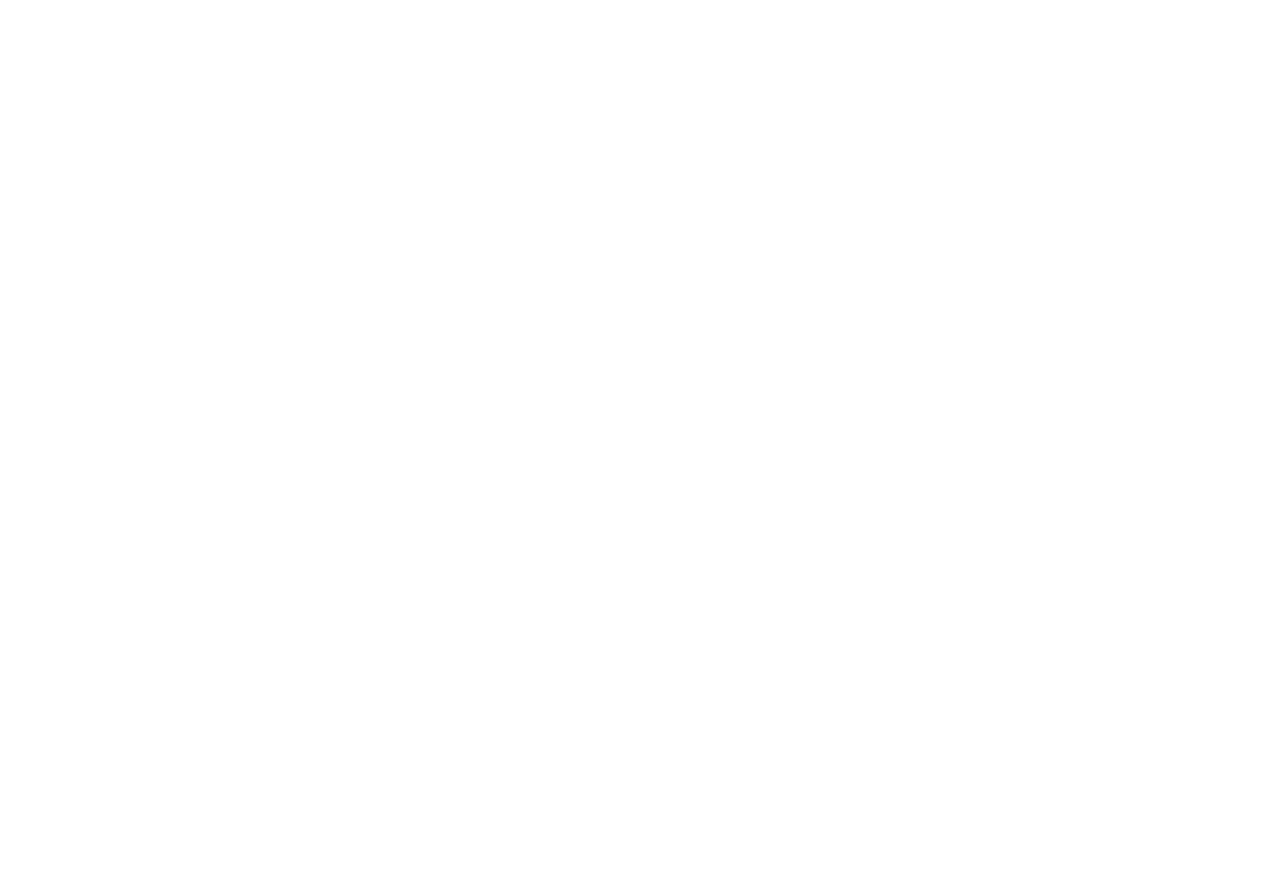
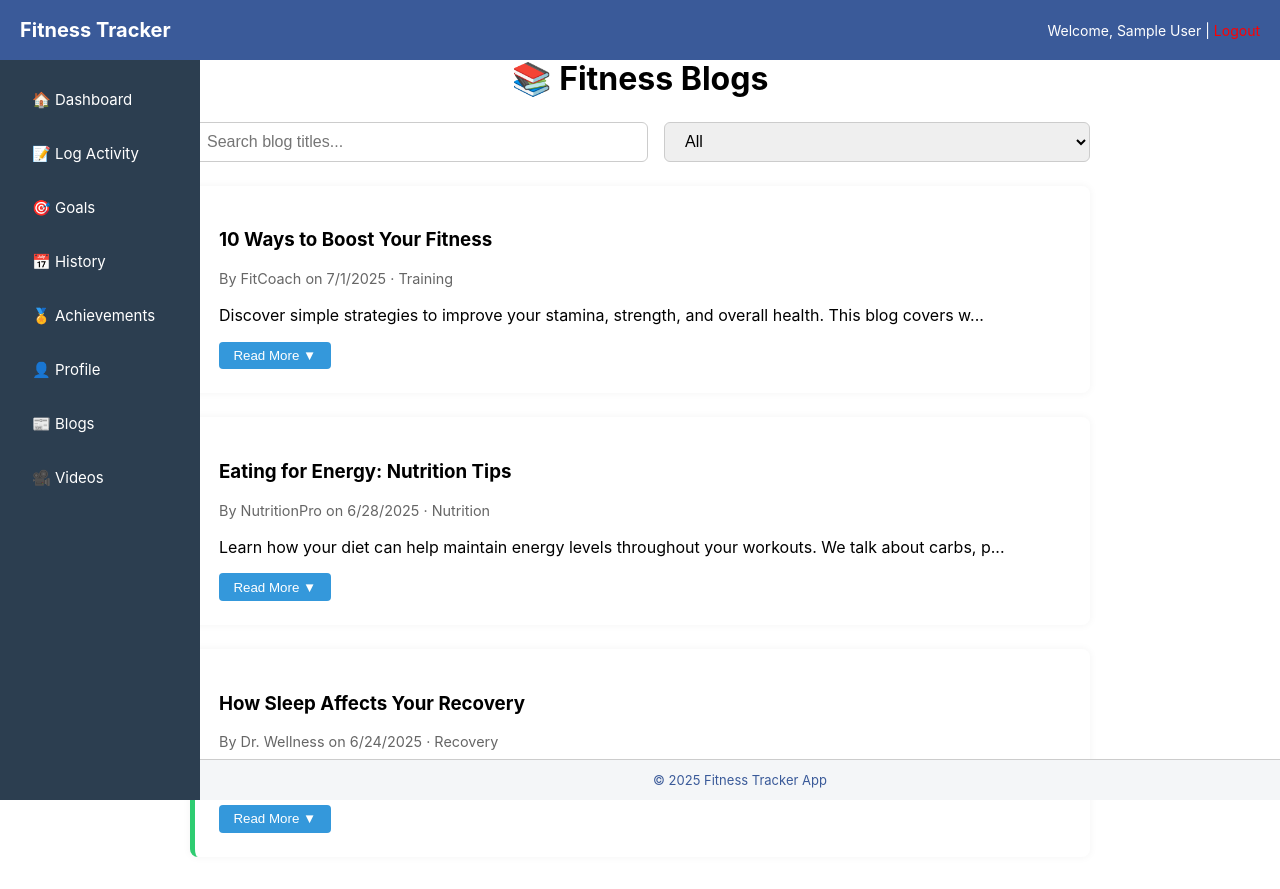
Before and after one commit to anilgoud3005/fitness-tracker-frontend, a React (Create React App) app: page /blogs in a window 1280 px wide. Before the commit this address had no page. Before the commit the page ends 800 px from the top, so only its background shows below. Built offline with nearby package versions, Linux system fonts and the light colour scheme; sample sign-in values are in the browser's storage.

Commit message:
blogs and videos

```diff
--- a/src/App.js
+++ b/src/App.js
@@ -28,6 +28,10 @@ import Header from './components/Header';
 import Sidebar from './components/Sidebar';
 import Footer from './components/Footer';
 import PrivateRoute from './routes/PrivateRoute';
+
+import Blogs from './pages/Blogs';
+import Videos from './pages/Videos';
+
 
 function App() {
   return (
@@ -128,6 +132,34 @@ function App() {
           }
         />
         <Route
+          path="/blogs"
+          element={
+            <PrivateRoute>
+              <>
+                <Header />
+                <Sidebar />
+                <Blogs />
+                <Footer />
+              </>
+            </PrivateRoute>
+          }
+        />
+
+        <Route
+          path="/videos"
+          element={
+            <PrivateRoute>
+              <>
+                <Header />
+                <Sidebar />
+                <Videos />
+                <Footer />
+              </>
+            </PrivateRoute>
+          }
+        />
+
+        <Route
           path="/settings"
           element={
             <PrivateRoute>
--- a/src/components/Sidebar.js
+++ b/src/components/Sidebar.js
@@ -12,6 +12,8 @@ const Sidebar = () => {
         <Link to="/history">📅 History</Link>
         <Link to="/achievements">🏅 Achievements</Link>
         <Link to="/profile">👤 Profile</Link>
+        <Link to="/blogs">📰 Blogs</Link>
+        <Link to="/videos">🎥 Videos</Link>
         {/* <Link to="/settings">⚙️ Settings</Link> */}
       </nav>
     </aside>
--- /dev/null
+++ b/src/pages/Blogs.css
@@ -0,0 +1,76 @@
+.blogs-page {
+  max-width: 900px;
+  margin: auto;
+  padding: 2rem 1rem;
+}
+
+.blogs-page h2 {
+  margin-bottom: 1.5rem;
+  text-align: center;
+  font-size: 2rem;
+}
+
+.blog-filters {
+  display: flex;
+  justify-content: space-between;
+  gap: 1rem;
+  margin-bottom: 1.5rem;
+}
+
+.blog-filters input,
+.blog-filters select {
+  padding: 0.6rem 1rem;
+  border: 1px solid #ccc;
+  border-radius: 6px;
+  width: 50%;
+  font-size: 1rem;
+}
+
+.blog-list {
+  display: flex;
+  flex-direction: column;
+  gap: 1.5rem;
+}
+
+.blog-card {
+  background: #fff;
+  padding: 1.5rem;
+  border-radius: 8px;
+  box-shadow: 0 0 8px rgba(0, 0, 0, 0.05);
+  border-left: 5px solid #2ECC71;
+  transition: box-shadow 0.2s ease;
+}
+
+.blog-card:hover {
+  box-shadow: 0 0 12px rgba(0, 0, 0, 0.1);
+}
+
+.blog-meta {
+  color: #666;
+  font-size: 0.9rem;
+  margin: 0.4rem 0 1rem;
+}
+
+.blog-snippet {
+  font-size: 1rem;
+  line-height: 1.6;
+  margin-bottom: 0.8rem;
+}
+
+.read-btn {
+  background: #3498DB;
+  color: white;
+  padding: 0.4rem 0.9rem;
+  border: none;
+  border-radius: 4px;
+  cursor: pointer;
+}
+
+.read-btn:hover {
+  background: #2980B9;
+}
+
+.no-results {
+  text-align: center;
+  color: #999;
+}
--- /dev/null
+++ b/src/pages/Blogs.js
@@ -0,0 +1,95 @@
+import React, { useEffect, useState } from 'react';
+import './Blogs.css';
+
+const mockBlogs = [
+  {
+    id: 1,
+    title: '10 Ways to Boost Your Fitness',
+    author: 'FitCoach',
+    date: '2025-07-01',
+    category: 'Training',
+    content: `Discover simple strategies to improve your stamina, strength, and overall health. This blog covers warm-ups, dynamic routines, progressive overload, and tracking tips for beginners and pros alike.`,
+  },
+  {
+    id: 2,
+    title: 'Eating for Energy: Nutrition Tips',
+    author: 'NutritionPro',
+    date: '2025-06-28',
+    category: 'Nutrition',
+    content: `Learn how your diet can help maintain energy levels throughout your workouts. We talk about carbs, protein timing, hydration, and micronutrient balance.`,
+  },
+  {
+    id: 3,
+    title: 'How Sleep Affects Your Recovery',
+    author: 'Dr. Wellness',
+    date: '2025-06-24',
+    category: 'Recovery',
+    content: `You grow stronger when you rest—not when you train. Discover why sleep is essential for performance, and how to optimize it for max results.`,
+  },
+];
+
+const Blogs = () => {
+  const [blogs, setBlogs] = useState([]);
+  const [category, setCategory] = useState('All');
+  const [search, setSearch] = useState('');
+  const [expanded, setExpanded] = useState(null);
+
+  useEffect(() => {
+    // Replace with real API call if needed
+    setBlogs(mockBlogs);
+  }, []);
+
+  const filtered = blogs.filter(blog => {
+    return (
+      (category === 'All' || blog.category === category) &&
+      blog.title.toLowerCase().includes(search.toLowerCase())
+    );
+  });
+
+  return (
+    <div className="blogs-page">
+      <h2>📚 Fitness Blogs</h2>
+
+      {/* Filters */}
+      <div className="blog-filters">
+        <input
+          type="text"
+          placeholder="Search blog titles..."
+          value={search}
+          onChange={(e) => setSearch(e.target.value)}
+        />
+        <select value={category} onChange={(e) => setCategory(e.target.value)}>
+          <option>All</option>
+          <option>Training</option>
+          <option>Nutrition</option>
+          <option>Recovery</option>
+        </select>
+      </div>
+
+      {/* Blog Cards */}
+      <div className="blog-list">
+        {filtered.length > 0 ? (
+          filtered.map(blog => (
+            <div key={blog.id} className="blog-card">
+              <h3>{blog.title}</h3>
+              <p className="blog-meta">By {blog.author} on {new Date(blog.date).toLocaleDateString()} · {blog.category}</p>
+              <p className="blog-snippet">
+                {expanded === blog.id
+                  ? blog.content
+                  : `${blog.content.slice(0, 100)}...`
+                }
+              </p>
+              <button className="read-btn" onClick={() => setExpanded(expanded === blog.id ? null : blog.id)}>
+                {expanded === blog.id ? 'Read Less ▲' : 'Read More ▼'}
+              </button>
+            </div>
+          ))
+        ) : (
+          <p className="no-results">No blogs match your search/filter.</p>
+        )}
+      </div>
+    </div>
+  );
+};
+
+export default Blogs;
--- /dev/null
+++ b/src/pages/Videos.css
@@ -0,0 +1,97 @@
+.videos-page {
+  max-width: 1000px;
+  margin: auto;
+  padding: 2rem 1rem;
+}
+
+.videos-page h2 {
+  text-align: center;
+  font-size: 2rem;
+  margin-bottom: 1.5rem;
+}
+
+.video-filters {
+  display: flex;
+  justify-content: space-between;
+  margin-bottom: 2rem;
+  gap: 1rem;
+}
+
+.video-filters input,
+.video-filters select {
+  padding: 0.6rem 1rem;
+  border-radius: 6px;
+  border: 1px solid #ccc;
+  font-size: 1rem;
+  width: 50%;
+}
+
+.video-grid {
+  display: grid;
+  grid-template-columns: repeat(auto-fit, minmax(300px, 1fr));
+  gap: 2rem;
+}
+
+.video-card {
+  background: #fff;
+  border-radius: 8px;
+  overflow: hidden;
+  box-shadow: 0 0 12px rgba(0, 0, 0, 0.05);
+  transition: transform 0.2s;
+}
+
+.video-card:hover {
+  transform: translateY(-5px);
+}
+
+.video-embed iframe {
+  width: 100%;
+  height: 180px;
+  border: none;
+}
+
+.video-details {
+  padding: 1rem;
+}
+
+.video-details h4 {
+  margin-bottom: 0.5rem;
+}
+
+.category-label {
+  font-size: 0.85rem;
+  color: #888;
+  margin-bottom: 0.5rem;
+}
+
+.video-tags {
+  margin-bottom: 0.8rem;
+}
+
+.tag {
+  background: #eee;
+  padding: 0.3rem 0.7rem;
+  margin-right: 5px;
+  border-radius: 4px;
+  font-size: 0.8rem;
+  color: #555;
+}
+
+.watch-later-btn {
+  background: #3498db;
+  color: white;
+  padding: 0.4rem 1rem;
+  border: none;
+  border-radius: 4px;
+  cursor: pointer;
+}
+
+.watch-later-btn:hover {
+  background: #2e86c1;
+}
+
+.no-results {
+  text-align: center;
+  color: #777;
+  grid-column: 1 / -1;
+}
--- /dev/null
+++ b/src/pages/Videos.js
@@ -0,0 +1,95 @@
+import React, { useEffect, useState } from 'react';
+import './Videos.css';
+
+const mockVideos = [
+  {
+    id: 1,
+    title: 'Full Body Home Workout',
+    embedUrl: 'https://www.youtube.com/embed/UItWltVZZmE',
+    category: 'Workout',
+    tags: ['full-body', 'no-equipment', 'home'],
+  },
+  {
+    id: 2,
+    title: 'Yoga for Flexibility',
+    embedUrl: 'https://www.youtube.com/embed/v7AYKMP6rOE',
+    category: 'Yoga',
+    tags: ['yoga', 'stretching', 'flexibility'],
+  },
+  {
+    id: 3,
+    title: 'HIIT Fat Burn 🔥',
+    embedUrl: 'https://www.youtube.com/embed/ml6cT4AZdqI',
+    category: 'HIIT',
+    tags: ['hiit', 'fat-loss', 'intense'],
+  },
+];
+
+const Videos = () => {
+  const [videos, setVideos] = useState([]);
+  const [search, setSearch] = useState('');
+  const [category, setCategory] = useState('All');
+
+  useEffect(() => {
+    // Replace with API call in future
+    setVideos(mockVideos);
+  }, []);
+
+  const filtered = videos.filter(video =>
+    (category === 'All' || video.category === category) &&
+    video.title.toLowerCase().includes(search.toLowerCase())
+  );
+
+  return (
+    <div className="videos-page">
+      <h2>🎥 Fitness Videos</h2>
+
+      {/* Filters */}
+      <div className="video-filters">
+        <input
+          type="text"
+          placeholder="Search videos..."
+          value={search}
+          onChange={(e) => setSearch(e.target.value)}
+        />
+        <select value={category} onChange={(e) => setCategory(e.target.value)}>
+          <option>All</option>
+          <option>Workout</option>
+          <option>Yoga</option>
+          <option>HIIT</option>
+        </select>
+      </div>
+
+      {/* Video Grid */}
+      <div className="video-grid">
+        {filtered.map(video => (
+          <div key={video.id} className="video-card">
+            <div className="video-embed">
+              <iframe
+                src={video.embedUrl}
+                title={video.title}
+                frameBorder="0"
+                allowFullScreen
+              ></iframe>
+            </div>
+            <div className="video-details">
+              <h4>{video.title}</h4>
+              <p className="category-label">{video.category}</p>
+              <div className="video-tags">
+                {video.tags.map(tag => (
+                  <span key={tag} className="tag">#{tag}</span>
+                ))}
+              </div>
+              <button className="watch-later-btn">⏰ Watch Later</button>
+            </div>
+          </div>
+        ))}
+        {filtered.length === 0 && (
+          <p className="no-results">No videos match your filters.</p>
+        )}
+      </div>
+    </div>
+  );
+};
+
+export default Videos;
```
Lines whose indentation alone changed are shown as unchanged.
